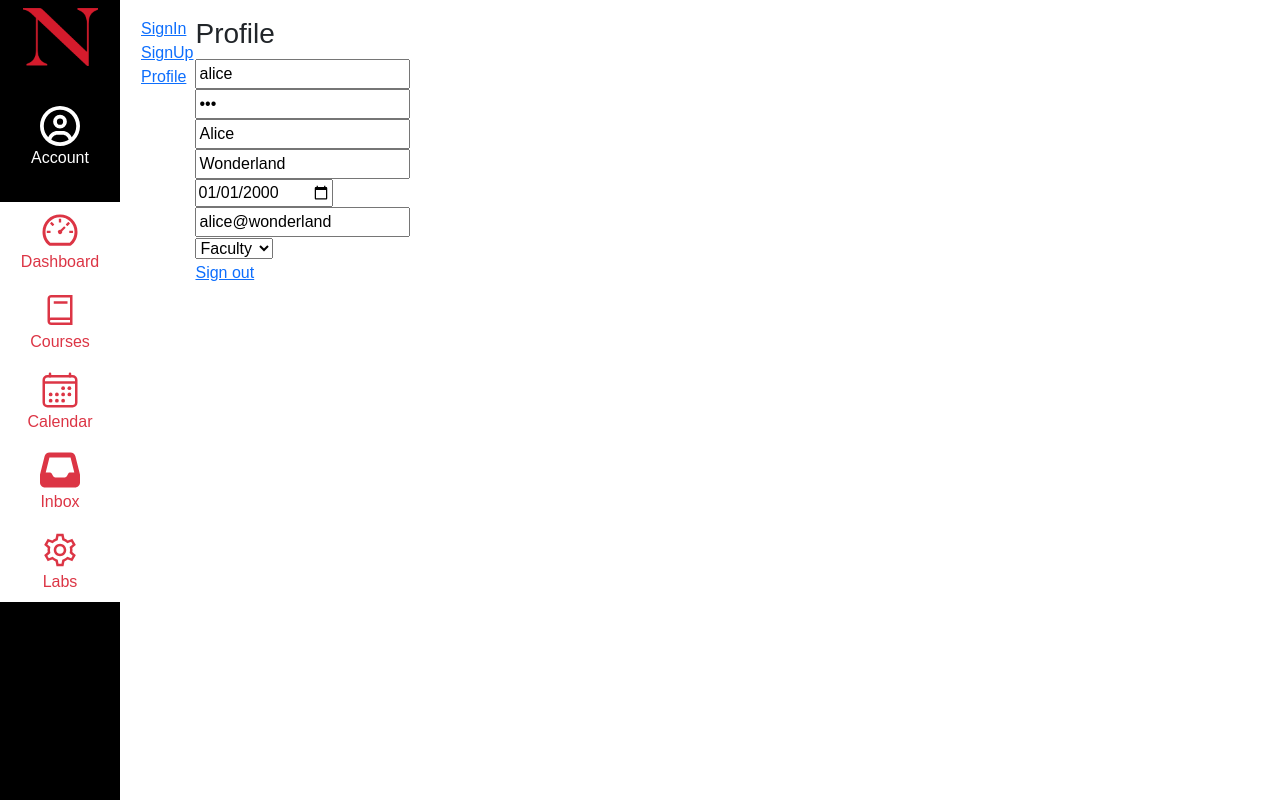
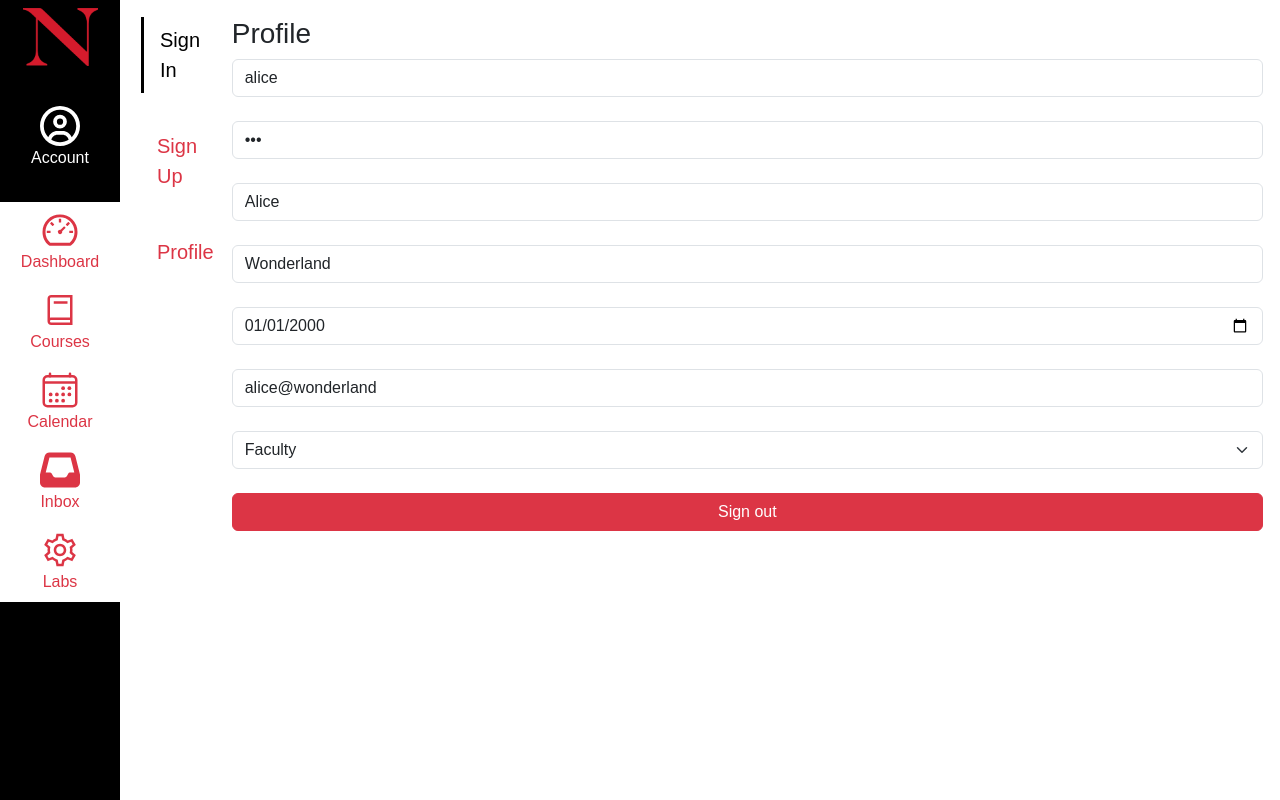
Before and after one commit to mrwrench24/kambaz-next-js, a Next.js app: page /account/profile in a window 1280 px wide. Built offline with nearby package versions, Linux system fonts and the light colour scheme.

Commit message:
pages done but need some cleanup etc.

```diff
--- a/app/(kambaz)/account/Navigation.tsx
+++ b/app/(kambaz)/account/Navigation.tsx
@@ -1,10 +1,20 @@
 import Link from "next/link";
+
 export default function AccountNavigation() {
   return (
-    <div id="wd-account-navigation">
-      <Link href="signin">SignIn</Link> <br />
-      <Link href="signup">SignUp</Link> <br />
-      <Link href="profile">Profile</Link> <br />
+    <div id="wd-account-navigation" className="wd list-group fs-5 rounded-0">
+      <Link href="signin" className="list-group-item active border-0">
+        Sign In
+      </Link>
+      <br />
+      <Link href="signup" className="list-group-item text-danger border-0">
+        Sign Up
+      </Link>
+      <br />
+      <Link href="profile" className="list-group-item text-danger border-0">
+        Profile
+      </Link>
+      <br />
     </div>
   );
 }
--- a/app/(kambaz)/account/profile/page.tsx
+++ b/app/(kambaz)/account/profile/page.tsx
@@ -1,40 +1,47 @@
 import Link from "next/link";
+import { FormControl, FormSelect } from "react-bootstrap";
 export default function Profile() {
   return (
     <div id="wd-profile-screen">
       <h3>Profile</h3>
-      <input
+      <FormControl
         defaultValue="alice"
         placeholder="username"
         className="wd-username"
       />
       <br />
-      <input
+      <FormControl
         defaultValue="123"
         placeholder="password"
         type="password"
         className="wd-password"
       />
       <br />
-      <input defaultValue="Alice" placeholder="First Name" id="wd-firstname" />
+      <FormControl
+        defaultValue="Alice"
+        placeholder="First Name"
+        id="wd-firstname"
+      />
       <br />
-      <input
+      <FormControl
         defaultValue="Wonderland"
         placeholder="Last Name"
         id="wd-lastname"
       />
       <br />
-      <input defaultValue="2000-01-01" type="date" id="wd-dob" />
+      <FormControl defaultValue="2000-01-01" type="date" id="wd-dob" />
       <br />
-      <input defaultValue="alice@wonderland" type="email" id="wd-email" />
+      <FormControl defaultValue="alice@wonderland" type="email" id="wd-email" />
       <br />
-      <select defaultValue="FACULTY" id="wd-role">
+      <FormSelect defaultValue="FACULTY" id="wd-role">
         <option value="USER">User</option> <option value="ADMIN">Admin</option>
         <option value="FACULTY">Faculty</option>{" "}
         <option value="STUDENT">Student</option>
-      </select>
+      </FormSelect>
       <br />
-      <Link href="signin"> Sign out </Link>
+      <Link href="signin" className="btn btn-danger w-100 mb-2">
+        Sign out
+      </Link>
     </div>
   );
 }
--- a/app/(kambaz)/courses/[cid]/modules/page.tsx
+++ b/app/(kambaz)/courses/[cid]/modules/page.tsx
@@ -26,7 +26,7 @@ export default function Modules() {
               <LessonControlButtons />
             </ListGroupItem>
             <ListGroupItem className="wd-lesson p-3 ps-1">
-              <BsGripVertical className="me-2 fs-3" />
+              <BsGripVertical className="me-2 fs-3" /> Review Syllabus
               <LessonControlButtons />
             </ListGroupItem>
             <ListGroupItem className="wd-lesson p-3 ps-1">
```
Also changed, not shown: app/(kambaz)/account/signin/page.tsx (+15 -7 lines), app/(kambaz)/account/signup/page.tsx (+17 -10 lines).
